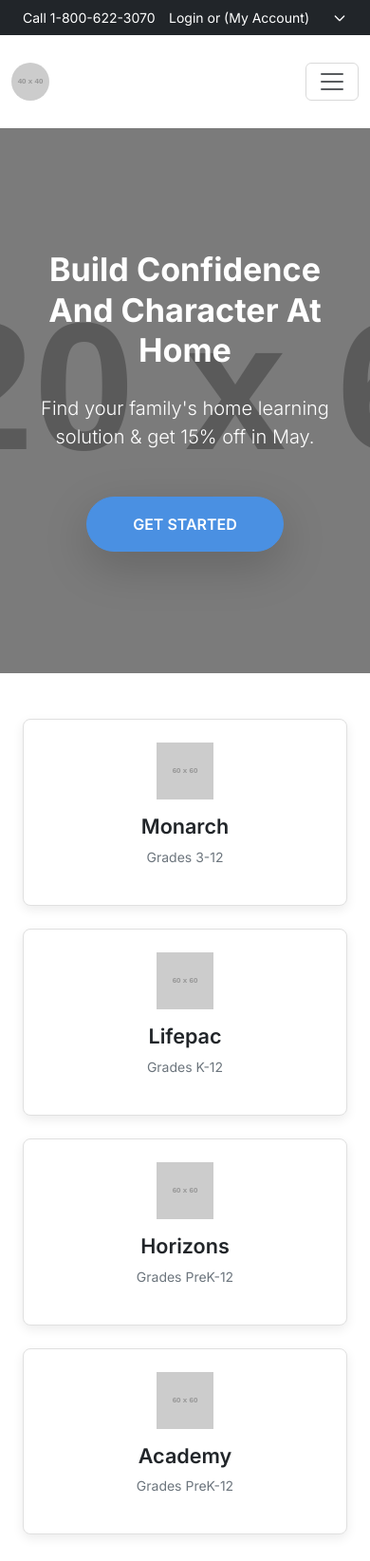
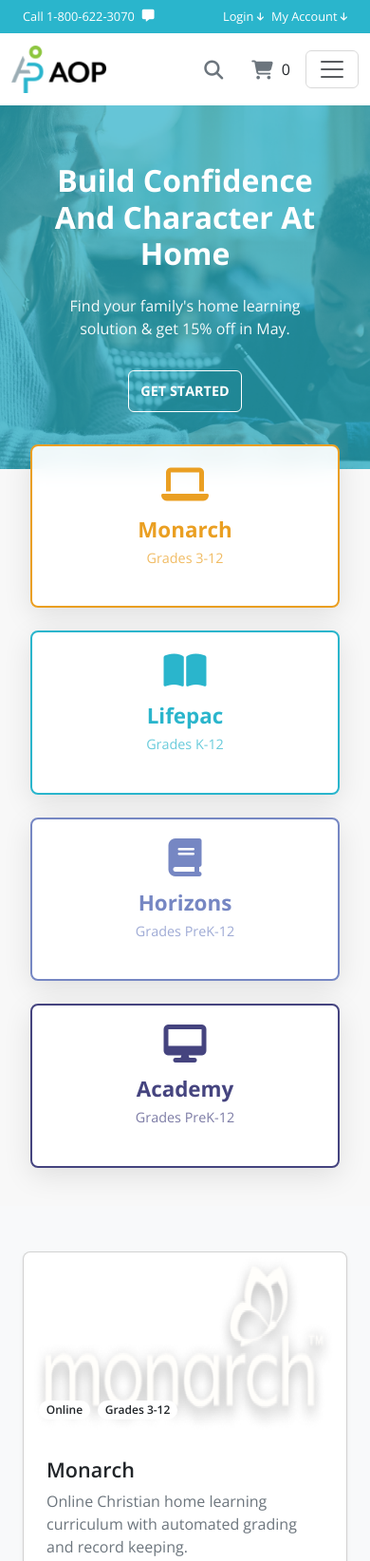
Before and after one commit to vrajisotiya/aop, a website: page index.html in a window 390 px wide. Shown: the top 1644 px of the page at 95% size. Drawn offline with nearby package versions, Linux system fonts and the light colour scheme; placeholder pictures from the web are drawn by us.

Commit message:
update styles and layout for improved responsiveness and design consistency

```diff
--- /dev/null
+++ b/custome.css
@@ -0,0 +1,86 @@
+.nav-top {
+  background-color: #2ab5cc;
+}
+.programs-section {
+  margin-top: -100px;
+  position: relative;
+  z-index: 3;
+  padding: 0 20px 60px;
+}
+
+.program-card {
+  background: rgba(255, 255, 255, 0.918);
+  backdrop-filter: blur(10px);
+  border-radius: 8px;
+  box-shadow: 0 8px 30px rgba(0, 0, 0, 0.1);
+  transition: transform 0.3s ease;
+  margin-top: 20px;
+  border: none;
+  height: 100%;
+}
+
+.program-card:hover {
+  transform: translateY(-5px);
+}
+
+.program-card .card-body {
+  display: flex;
+  align-items: center;
+  padding: 20px;
+  text-align: left;
+}
+
+.program-icon {
+  font-size: 2.5rem;
+  margin-right: 15px;
+  flex-shrink: 0;
+  display: flex;
+  align-items: center;
+  justify-content: center;
+}
+
+.program-title {
+  font-size: 1.4rem;
+  font-weight: 700;
+  margin-bottom: 5px;
+  line-height: 1.2;
+}
+
+.program-grade {
+  font-size: 0.9rem;
+  opacity: 0.7;
+  margin: 0;
+}
+
+.monarch {
+  color: #ea9f22;
+  border: 2px solid #ea9f22;
+}
+.lifepac {
+  color: #2ab5cc;
+  border: 2px solid #2ab5cc;
+}
+.horizons {
+  color: #7687c3;
+  border: 2px solid #7687c3;
+}
+.academy {
+  color: #45447f;
+  border: 2px solid #45447f;
+}
+
+@media (max-width: 768px) {
+  .programs-section {
+    margin-top: -70px;
+  }
+
+  .program-card .card-body {
+    flex-direction: column; /* Stack icon and text vertically on smaller screens */
+    text-align: center; /* Center content when stacked */
+  }
+
+  .program-icon {
+    margin-right: 0; /* Remove horizontal margin */
+    margin-bottom: 15px; /* Add vertical margin for stacking */
+  }
+}
--- a/index.html
+++ b/index.html
@@ -4,65 +4,74 @@
     <meta charset="UTF-8" />
     <meta name="viewport" content="width=device-width, initial-scale=1.0" />
     <title>AOP Homeschool Curriculum</title>
+    <link rel="preconnect" href="https://fonts.googleapis.com" />
+    <link rel="preconnect" href="https://fonts.gstatic.com" crossorigin />
     <link
-      href="https://fonts.googleapis.com/css2?family=Inter:wght@300;400;500;600;700&display=swap"
+      href="https://fonts.googleapis.com/css2?family=Open+Sans:ital,wght@0,300..800;1,300..800&display=swap"
       rel="stylesheet"
+    />
+    <link
+      rel="stylesheet"
+      href="https://cdnjs.cloudflare.com/ajax/libs/font-awesome/6.7.2/css/all.min.css"
+      integrity="sha512-Evv84Mr4kqVGRNSgIGL/F/aIDqQb7xQ2vcrdIwxfjThSH8CSR7PBEakCr51Ck+w+/U6swU2Im1vVX0SVk9ABhg=="
+      crossorigin="anonymous"
+      referrerpolicy="no-referrer"
     />
     <!-- Bootstrap CSS -->
     <link
-      href="https://cdn.jsdelivr.net/npm/bootstrap@5.3.0/dist/css/bootstrap.min.css"
+      href="https://cdn.jsdelivr.net/npm/bootstrap@5.3.7/dist/css/bootstrap.min.css"
       rel="stylesheet"
-      xintegrity="sha384-9ndCyUaIbzAi2FUVXJi0CjmCapSmO7SnpJef0486qhLnuZ2cdeRhO02iuK6FUUVM"
+      integrity="sha384-LN+7fdVzj6u52u30Kp6M/trliBMCMKTyK833zpbD+pXdCLuTusPj697FH4R/5mcr"
       crossorigin="anonymous"
     />
     <link rel="stylesheet" href="style.css" />
+    <link rel="stylesheet" href="custome.css" />
   </head>
   <body class="antialiased">
     <!-- Top Bar -->
     <div
-      class="bg-dark text-white small py-2 px-4 d-flex justify-content-between align-items-center"
+      class="text-white small py-2 px-4 d-flex justify-content-between align-items-center nav-top"
     >
-      <div class="d-flex align-items-center gap-4">
+      <div class="d-flex align-items-center gap-2">
         <span>Call 1-800-622-3070</span>
-        <span class="d-none d-sm-inline">|</span>
-        <span class="d-none d-sm-inline"
-          >Free Shipping 20% Off All Products starts 2/1/2022!</span
+        <i class="fa-solid fa-message"></i>
+      </div>
+      <div class="text-center">
+        <span class="d-none d-md-inline"
+          >Free Shipping 20% Off All Products starts 2/2/2022!</span
         >
       </div>
-      <div class="d-flex align-items-center gap-4">
-        <span>Login or (My Account)</span>
-        <svg
-          class="w-4 h-4"
-          fill="none"
-          stroke="currentColor"
-          viewBox="0 0 24 24"
-          xmlns="http://www.w3.org/2000/svg"
-          style="width: 1rem; height: 1rem"
-        >
-          <path
-            stroke-linecap="round"
-            stroke-linejoin="round"
-            stroke-width="2"
-            d="M19 9l-7 7-7-7"
-          ></path>
-        </svg>
+      <div class="d-flex align-items-center gap-2">
+        <span>Login <i class="fa-solid fa-arrow-down fa-xs"></i></span>
+        <span>My Account <i class="fa-solid fa-arrow-down fa-xs"></i></span>
       </div>
     </div>
 
     <!-- Navbar -->
-    <nav class="navbar navbar-expand-md navbar-light bg-white shadow-sm py-4">
-      <div class="container">
+    <nav class="navbar navbar-expand-lg navbar-light bg-white shadow-sm py-2">
+      <div class="container-fluid">
         <a class="navbar-brand d-flex align-items-center" href="#">
           <img
-            src="https://placehold.co/40x40/4a90e2/ffffff?text=AOP"
+            src="/assets/logo.png"
             alt="AOP Logo"
-            class="rounded-circle me-2"
-            style="height: 40px; width: 40px"
+            width="100px"
+            height="50px"
           />
-          <span class="fs-4 fw-bold text-dark d-none d-md-block">AOP</span>
         </a>
+
+        <div class="d-flex order-md-1 gap-3">
+          <!-- Search & Cart -->
+          <div class="d-flex align-items-center gap-2">
+            <button class="btn btn-link text-secondary me-2">
+              <i class="fa-solid fa-magnifying-glass fa-lg"></i>
+            </button>
+            <button class="btn btn-link text-secondary p-0">
+              <i class="fa-solid fa-cart-shopping fa-lg"></i>
+            </button>
+            0
+          </div>
           <button
-          class="navbar-toggler"
+            class="navbar-toggler ms-auto"
             type="button"
             data-bs-toggle="collapse"
             data-bs-target="#navbarNav"
@@ -72,11 +81,10 @@
           >
             <span class="navbar-toggler-icon"></span>
           </button>
-        <div
-          class="collapse navbar-collapse justify-content-end"
-          id="navbarNav"
-        >
-          <ul class="navbar-nav gap-3 gap-lg-4 me-auto me-md-0">
+        </div>
+
+        <div class="collapse navbar-collapse order-md-0" id="navbarNav">
+          <ul class="navbar-nav me-auto">
             <li class="nav-item">
               <a class="nav-link text-secondary fw-medium" href="#"
                 >Homeschool Curriculum</a
@@ -96,51 +104,35 @@
               <a class="nav-link text-secondary fw-medium" href="#">Support</a>
             </li>
           </ul>
-          <div class="d-flex align-items-center gap-3 ms-md-4">
-            <button class="btn btn-link text-secondary p-0">
-              <svg
-                class="w-6 h-6"
-                fill="none"
-                stroke="currentColor"
-                viewBox="0 0 24 24"
-                xmlns="http://www.w3.org/2000/svg"
-                style="width: 1.5rem; height: 1.5rem"
-              >
-                <path
-                  stroke-linecap="round"
-                  stroke-linejoin="round"
-                  stroke-width="2"
-                  d="M21 21l-6-6m2-5a7 7 0 11-14 0 7 7 0 0114 0z"
-                ></path>
-              </svg>
-            </button>
-            <button class="btn btn-link text-secondary p-0">
-              <svg
-                class="w-6 h-6"
-                fill="none"
-                stroke="currentColor"
-                viewBox="0 0 24 24"
-                xmlns="http://www.w3.org/2000/svg"
-                style="width: 1.5rem; height: 1.5rem"
-              >
-                <path
-                  stroke-linecap="round"
-                  stroke-linejoin="round"
-                  stroke-width="2"
-                  d="M3 3h2l.4 2M7 13h10l4-8H5.4M7 13L5.4 5M7 13l-2.293 2.293c-.63.63-.184 1.707.707 1.707H17m0 0a2 2 0 100 4 2 2 0 000-4zm-8 2a2 2 0 11-4 0 2 2 0 014 0z"
-                ></path>
-              </svg>
-            </button>
-          </div>
         </div>
       </div>
     </nav>
 
     <!-- Hero Section -->
-    <section class="hero-section text-white text-center">
+    <section class="hero-section">
+      <div class="container mx-auto px-4">
+        <div class="flex flex-wrap justify-center">
+          <div class="w-full lg:w-8/12 px-4 hero-content">
+            <h1
+              class="text-white text-4xl sm:text-5xl lg:text-6xl font-bold mb-6 leading-tight"
+            >
+              Build Confidence<br />And Character At Home
+            </h1>
+            <p class="text-white text-lg sm:text-xl mb-8 opacity-95">
+              Find your family's home learning solution & get 15% off in May.
+            </p>
+            <button class="btn cta-button text-sm sm:text-base">
+              GET STARTED
+            </button>
+          </div>
+        </div>
+      </div>
+    </section>
+
+    <!-- <section class="hero-section text-white text-center">
       <div class="hero-overlay"></div>
       <div class="container position-relative z-1">
-        <h1 class="display-4 fw-bold mb-4 lh-sm">
+        <h1 class="fw-bold mb-4 lh-sm">
           Build Confidence <br />
           And Character At Home
         </h1>
@@ -153,70 +145,65 @@
           GET STARTED
         </button>
       </div>
-    </section>
+    </section> -->
 
-    <!-- Curriculum Categories Section -->
-    <section class="py-5 bg-white">
-      <div class="container px-4">
-        <div class="row row-cols-1 row-cols-sm-2 row-cols-lg-4 g-4">
-          <!-- Monarch -->
-          <div class="col">
-            <div
-              class="icon-box p-4 rounded-3 d-flex flex-column align-items-center text-center card-shadow h-100"
-            >
-              <img
-                src="https://placehold.co/60x60/f5a623/ffffff?text=M"
-                alt="Monarch Icon"
-                class="mb-3"
-                style="width: 60px; height: 60px"
-              />
-              <h3 class="fs-4 fw-semibold text-dark">Monarch</h3>
-              <p class="text-secondary small">Grades 3-12</p>
+    <!-- programs -->
+    <section class="programs-section">
+      <div class="container">
+        <div class="row g-4">
+          <div class="col-lg-3 col-md-6">
+            <div class="card program-card monarch">
+              <div class="card-body">
+                <div class="program-icon">
+                  <i class="fas fa-laptop"></i>
+                </div>
+                <div class="program-text-content">
+                  <h5 class="program-title">Monarch</h5>
+                  <p class="program-grade">Grades 3-12</p>
                 </div>
               </div>
-          <!-- Lifepac -->
-          <div class="col">
-            <div
-              class="icon-box p-4 rounded-3 d-flex flex-column align-items-center text-center card-shadow h-100"
-            >
-              <img
-                src="https://placehold.co/60x60/4a90e2/ffffff?text=L"
-                alt="Lifepac Icon"
-                class="mb-3"
-                style="width: 60px; height: 60px"
-              />
-              <h3 class="fs-4 fw-semibold text-dark">Lifepac</h3>
-              <p class="text-secondary small">Grades K-12</p>
             </div>
           </div>
-          <!-- Horizons -->
-          <div class="col">
-            <div
-              class="icon-box p-4 rounded-3 d-flex flex-column align-items-center text-center card-shadow h-100"
-            >
-              <img
-                src="https://placehold.co/60x60/8c60d3/ffffff?text=H"
-                alt="Horizons Icon"
-                class="mb-3"
-                style="width: 60px; height: 60px"
-              />
-              <h3 class="fs-4 fw-semibold text-dark">Horizons</h3>
-              <p class="text-secondary small">Grades PreK-12</p>
+
+          <div class="col-lg-3 col-md-6">
+            <div class="card program-card lifepac">
+              <div class="card-body">
+                <div class="program-icon">
+                  <i class="fas fa-book-open"></i>
+                </div>
+                <div class="program-text-content">
+                  <h5 class="program-title">Lifepac</h5>
+                  <p class="program-grade">Grades K-12</p>
                 </div>
               </div>
-          <!-- Academy -->
-          <div class="col">
-            <div
-              class="icon-box p-4 rounded-3 d-flex flex-column align-items-center text-center card-shadow h-100"
-            >
-              <img
-                src="https://placehold.co/60x60/4CAF50/ffffff?text=A"
-                alt="Academy Icon"
-                class="mb-3"
-                style="width: 60px; height: 60px"
-              />
-              <h3 class="fs-4 fw-semibold text-dark">Academy</h3>
-              <p class="text-secondary small">Grades PreK-12</p>
+            </div>
+          </div>
+
+          <div class="col-lg-3 col-md-6">
+            <div class="card program-card horizons">
+              <div class="card-body">
+                <div class="program-icon">
+                  <i class="fas fa-book"></i>
+                </div>
+                <div class="program-text-content">
+                  <h5 class="program-title">Horizons</h5>
+                  <p class="program-grade">Grades PreK-12</p>
+                </div>
+              </div>
+            </div>
+          </div>
+
+          <div class="col-lg-3 col-md-6">
+            <div class="card program-card academy">
+              <div class="card-body">
+                <div class="program-icon">
+                  <i class="fas fa-desktop"></i>
+                </div>
+                <div class="program-text-content">
+                  <h5 class="program-title">Academy</h5>
+                  <p class="program-grade">Grades PreK-12</p>
+                </div>
+              </div>
             </div>
           </div>
         </div>
@@ -232,20 +219,11 @@
             <div class="card rounded-3 overflow-hidden shadow-sm h-100">
               <div class="position-relative card-img-h-48">
                 <img
-                  src="https://placehold.co/600x300/f5a623/ffffff?text=Monarch+Image"
+                  src="assets/monarch.png"
                   class="card-img-top w-100 h-100"
                   alt="Monarch Curriculum"
                 />
-                <div
-                  class="position-absolute top-0 start-0 w-100 h-100"
-                  style="
-                    background: linear-gradient(
-                      to top,
-                      rgba(0, 0, 0, 0.5) 0%,
-                      transparent 100%
-                    );
-                  "
-                ></div>
+                <div class="position-absolute top-0 start-0 w-100 h-100"></div>
                 <div
                   class="position-absolute bottom-0 start-0 p-3 d-flex align-items-center gap-2"
                 >
@@ -268,7 +246,7 @@
                   grading and record keeping.
                 </p>
                 <div
-                  class="d-flex flex-column flex-sm-row justify-content-between align-items-center gap-3"
+                  class="d-flex flex-column flex-sm-row fy-content-between align-items-center gap-3"
                 >
                   <a
                     href="#"
@@ -290,20 +268,11 @@
             <div class="card rounded-3 overflow-hidden shadow-sm h-100">
               <div class="position-relative card-img-h-48">
                 <img
-                  src="https://placehold.co/600x300/4a90e2/ffffff?text=Lifepac+Image"
+                  src="assets/lifepac.png"
                   class="card-img-top w-100 h-100"
                   alt="Lifepac Curriculum"
                 />
-                <div
-                  class="position-absolute top-0 start-0 w-100 h-100"
-                  style="
-                    background: linear-gradient(
-                      to top,
-                      rgba(0, 0, 0, 0.5) 0%,
-                      transparent 100%
-                    );
-                  "
-                ></div>
+                <div class="position-absolute top-0 start-0 w-100 h-100"></div>
                 <div
                   class="position-absolute bottom-0 start-0 p-3 d-flex align-items-center gap-2"
                 >
@@ -348,20 +317,11 @@
             <div class="card rounded-3 overflow-hidden shadow-sm h-100">
               <div class="position-relative card-img-h-48">
                 <img
-                  src="https://placehold.co/600x300/8c60d3/ffffff?text=Horizons+Image"
+                  src="assets/horizons.png"
                   class="card-img-top w-100 h-100"
                   alt="Horizons Curriculum"
                 />
-                <div
-                  class="position-absolute top-0 start-0 w-100 h-100"
-                  style="
-                    background: linear-gradient(
-                      to top,
-                      rgba(0, 0, 0, 0.5) 0%,
-                      transparent 100%
-                    );
-                  "
-                ></div>
+
                 <div
                   class="position-absolute bottom-0 start-0 p-3 d-flex align-items-center gap-2"
                 >
@@ -406,20 +366,11 @@
             <div class="card rounded-3 overflow-hidden shadow-sm h-100">
               <div class="position-relative card-img-h-48">
                 <img
-                  src="https://placehold.co/600x300/6A1B9A/ffffff?text=Ignite+Image"
+                  src="assets/ignite.png"
                   class="card-img-top w-100 h-100"
                   alt="Ignite Christian Academy"
                 />
-                <div
-                  class="position-absolute top-0 start-0 w-100 h-100"
-                  style="
-                    background: linear-gradient(
-                      to top,
-                      rgba(0, 0, 0, 0.5) 0%,
-                      transparent 100%
-                    );
-                  "
-                ></div>
+                <div class="position-absolute top-0 start-0 w-100 h-100"></div>
                 <div
                   class="position-absolute bottom-0 start-0 p-3 d-flex align-items-center gap-2"
                 >
@@ -464,20 +415,11 @@
             <div class="card rounded-3 overflow-hidden shadow-sm h-100">
               <div class="position-relative card-img-h-48">
                 <img
-                  src="https://placehold.co/600x300/E53935/ffffff?text=Robotify+Image"
+                  src="assets/robotify.png"
                   class="card-img-top w-100 h-100"
                   alt="Robotify"
                 />
-                <div
-                  class="position-absolute top-0 start-0 w-100 h-100"
-                  style="
-                    background: linear-gradient(
-                      to top,
-                      rgba(0, 0, 0, 0.5) 0%,
-                      transparent 100%
-                    );
-                  "
-                ></div>
+                <div class="position-absolute top-0 start-0 w-100 h-100"></div>
                 <div
                   class="position-absolute bottom-0 start-0 p-3 d-flex align-items-center gap-2"
                 >
@@ -521,23 +463,16 @@
             <div class="card rounded-3 overflow-hidden shadow-sm h-100">
               <div class="position-relative card-img-h-48">
                 <img
-                  src="https://placehold.co/600x300/607D8B/ffffff?text=Help+Image"
+                  src="assets/card6 background.png"
                   class="card-img-top w-100 h-100"
                   alt="Help"
                 />
-                <div
-                  class="position-absolute top-0 start-0 w-100 h-100"
-                  style="
-                    background: linear-gradient(
-                      to top,
-                      rgba(0, 0, 0, 0.5) 0%,
-                      transparent 100%
-                    );
-                  "
-                ></div>
+                <div class="position-absolute top-0 start-0 w-100 h-100"></div>
               </div>
               <div class="card-body p-4">
-                <h3 class="card-title fs-4 fw-semibold text-dark mb-2">
+                <h3
+                  class="card-title fs-4 fw-semibold text-dark mb-2 text-center"
+                >
                   We're Here To Help
                 </h3>
                 <p class="card-text text-secondary mb-4">
@@ -572,8 +507,8 @@
 
     <!-- Bootstrap JS Bundle with Popper -->
     <script
-      src="https://cdn.jsdelivr.net/npm/bootstrap@5.3.0/dist/js/bootstrap.bundle.min.js"
-      xintegrity="sha384-geWF76RCwLtnZ8qwWowPQNguL3RmwHVBC9FhGdlKrxdiJJigb/j/68SIy3Te4Bkz"
+      src="https://cdn.jsdelivr.net/npm/bootstrap@5.3.7/dist/js/bootstrap.bundle.min.js"
+      integrity="sha384-ndDqU0Gzau9qJ1lfW4pNLlhNTkCfHzAVBReH9diLvGRem5+R9g2FzA8ZGN954O5Q"
       crossorigin="anonymous"
     ></script>
   </body>
--- a/style.css
+++ b/style.css
@@ -1,40 +1,91 @@
 body {
-  font-family: "Inter", sans-serif;
+  font-family: "Open Sans", sans-serif;
   background-color: #f8f8f8; /* Light gray background */
 }
-.hero-section {
-  background-image: url("https://placehold.co/1920x600/667eea/ffffff?text=Background+Image"); /* Placeholder for the background image */
-  background-size: cover;
-  background-position: center;
-  position: relative;
-  color: white;
-  padding-top: 8rem; /* py-20 equivalent */
-  padding-bottom: 8rem; /* py-20 equivalent */
-}
-@media (min-width: 768px) {
-  .hero-section {
-    padding-top: 12rem; /* md:py-32 equivalent */
-    padding-bottom: 12rem; /* md:py-32 equivalent */
-  }
-}
-@media (min-width: 992px) {
-  .hero-section {
-    padding-top: 15rem; /* lg:py-40 equivalent */
-    padding-bottom: 15rem; /* lg:py-40 equivalent */
+
+@media (max-width: 575.98px) {
+  .nav-top {
+    font-size: 0.8rem;
   }
 }
 
-.hero-overlay {
-  background-color: rgba(0, 0, 0, 0.4); /* Dark overlay for text readability */
-  position: absolute;
-  top: 0;
-  left: 0;
-  right: 0;
-  bottom: 0;
+.hero-section {
+  background: url("assets/hero-background.png") no-repeat center center;
+  background-size: cover;
+  color: white;
+  padding: 120px 0;
+  text-align: center;
+  position: relative;
+  overflow: hidden;
 }
-.card-shadow {
-  box-shadow: 0 4px 12px rgba(0, 0, 0, 0.08);
+
+.hero-content {
+  position: relative;
+  z-index: 2; /* Ensures content is above the overlay */
 }
+
+.hero-section h1 {
+  font-size: 3.5rem;
+  font-weight: bold;
+  margin-bottom: 1.5rem;
+  line-height: 1.2;
+}
+
+.hero-section p {
+  font-size: 1.3rem; /* Default paragraph font size for desktop */
+  margin-bottom: 2rem;
+  opacity: 0.95;
+}
+
+.cta-button {
+  background-color: transparent;
+  color: white;
+  border: 1px solid white;
+  padding: 0.5rem 0.75rem;
+  font-size: 1rem;
+  font-weight: bold;
+  text-transform: uppercase;
+  border-radius: 0.375rem;
+}
+
+.cta-button:hover {
+  border-color: white;
+}
+
+/* Responsive adjustments using media queries */
+@media (max-width: 768px) {
+  .hero-section {
+    padding: 80px 0; /* Reduce padding on smaller screens */
+  }
+
+  .hero-section h1 {
+    font-size: 2.5rem; /* Smaller font size for tablets and mobiles */
+  }
+
+  .hero-section p {
+    font-size: 1.1rem; /* Smaller paragraph font size */
+  }
+}
+
+@media (max-width: 480px) {
+  .hero-section {
+    padding: 60px 0; /* Further reduce padding on very small screens */
+  }
+
+  .hero-section h1 {
+    font-size: 2rem; /* Even smaller font size for mobile */
+  }
+
+  .hero-section p {
+    font-size: 1rem; /* Even smaller paragraph font size */
+  }
+
+  .cta-button {
+    padding: 10px 0.8rem; /* Adjust button padding */
+    font-size: 0.9rem; /* Adjust button font size */
+  }
+}
+
 .btn-custom-primary {
   background-color: #4a90e2; /* Blue button */
   border-color: #4a90e2;
```
Lines whose indentation alone changed are shown as unchanged.
